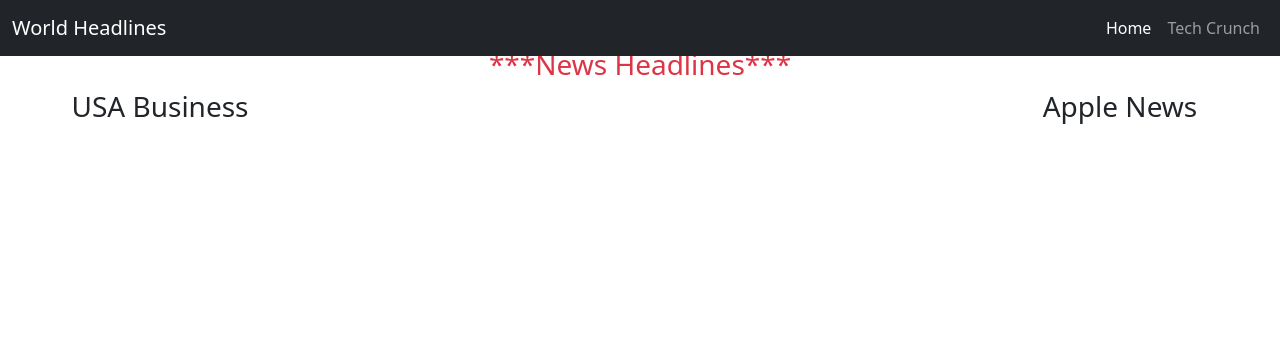
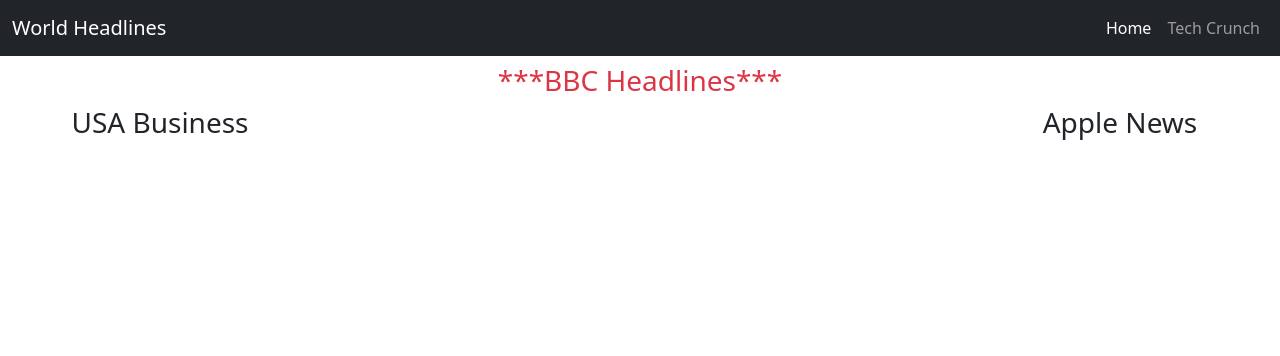
Before and after one commit to crispus-nj/News-application, a Flask app: page / in a window 1280 px wide. Shown: the top 356 px of the page. Run offline with Flask 2, Linux system fonts and the light colour scheme; data that the repository does not hold is empty.

Commit message:
changed the headline title from news headlines to BBC headlines, added margin top to the headline

```diff
--- a/app/templates/index.html
+++ b/app/templates/index.html
@@ -1,7 +1,7 @@
 {% extends 'base.html'%}
 {% block title %} News Headlines {% endblock%}
 {% block content %}
-<h3 class="text-danger" style="text-align: center; margin-top: 3rem">***News Headlines***</h3>
+<h3 class="text-danger" style="text-align: center; margin-top: 4rem">***BBC Headlines***</h3>
 <div class="container-fluid">
   <div class="row">
     <div class="col-lg-3">
```
